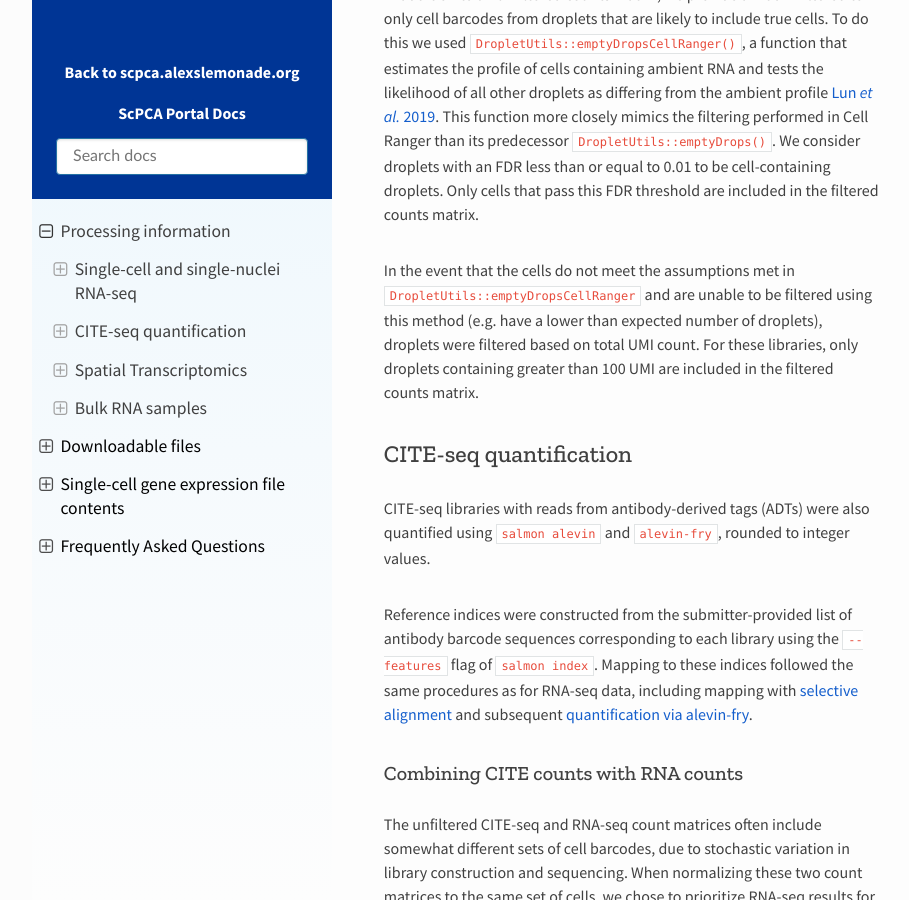
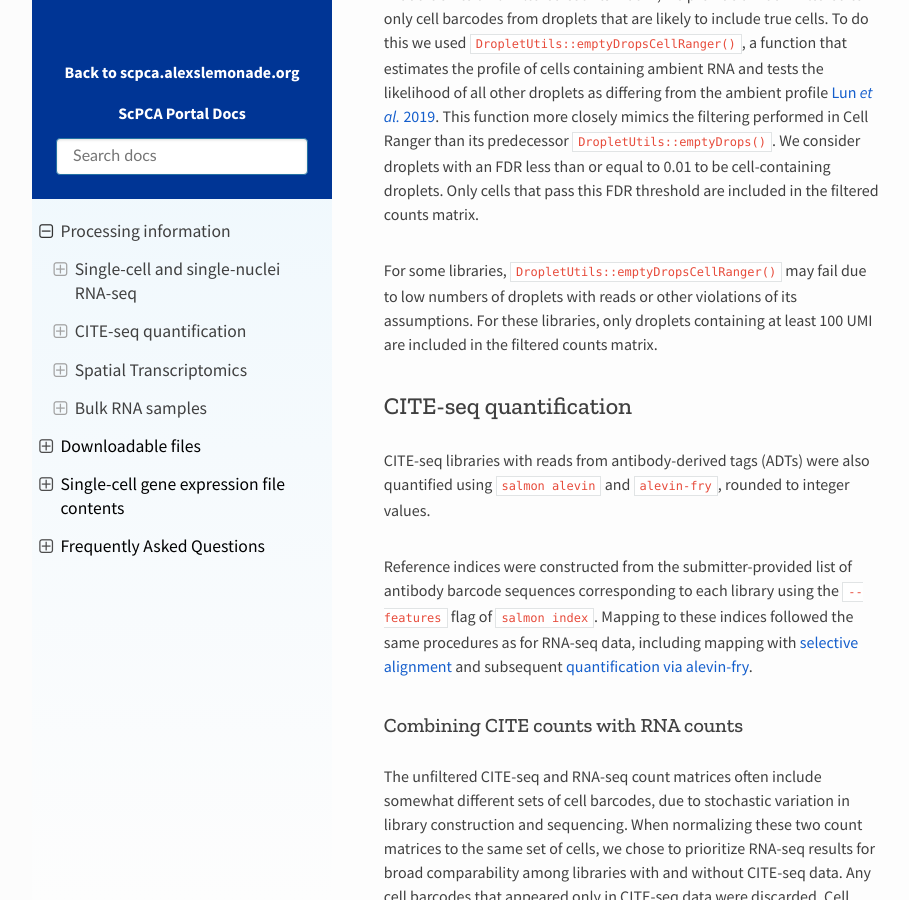
Before and after one commit to DongzeHE/scpca-docs, a Sphinx documentation site: the page built from docs/processing_information.md, in a window 1280 px wide and 900 px high, scrolled down 1950 px. Shown: the whole window, without its empty margins (158-1067 px from the left). Built offline with Sphinx 7.4.7 and the Read the Docs theme 2.0.0, drawn with Linux system fonts in a browser that asks for light colours.

Commit message:
Apply suggestions from code review - clean up wording
Co-authored-by: Joshua Shapiro <josh.shapiro@ccdatalab.org>

```diff
--- a/docs/processing_information.md
+++ b/docs/processing_information.md
@@ -53,8 +53,8 @@ This function more closely mimics the filtering performed in Cell Ranger than it
 We consider droplets with an FDR less than or equal to 0.01 to be cell-containing droplets.
 Only cells that pass this FDR threshold are included in the filtered counts matrix.
 
-In the event that the cells do not meet the assumptions met in `DropletUtils::emptyDropsCellRanger` and are unable to be filtered using this method (e.g. have a lower than expected number of droplets), droplets were filtered based on total UMI count.
-For these libraries, only droplets containing greater than 100 UMI are included in the filtered counts matrix.
+For some libraries, `DropletUtils::emptyDropsCellRanger()` may fail due to low numbers of droplets with reads or other violations of its assumptions.
+For these libraries, only droplets containing at least 100 UMI are included in the filtered counts matrix.
 
 ## CITE-seq quantification
 
```
Also changed, not shown: docs/sce_file_contents.md (+2 -2 lines).
